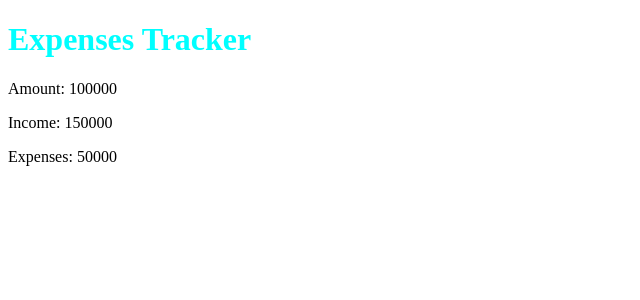
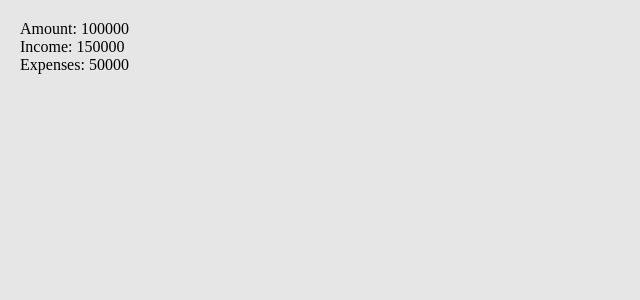
Before and after one commit to SofiaRubiano10/Angular, an Angular app: page / in a window 1280 px wide. Shown: the top 300 px of the page, without its empty margins (0-640 px from the left). Built offline with nearby package versions, Linux system fonts and the light colour scheme.

Commit message:
Estilo en el archivo styles.scss y app.components.scss

```diff
--- a/src/app/app.component.html
+++ b/src/app/app.component.html
@@ -1,2 +1,3 @@
-<h1>Expenses Tracker</h1>
-<app-balance [balance]="balance" />
+<div class="container">
+  <app-balance [balance]="balance" />
+</div>
--- a/src/app/app.component.scss
+++ b/src/app/app.component.scss
@@ -1,3 +1,8 @@
-h1 {
-  color: aqua;
+.container {
+  background-color: #e6e6e6;
+  width: 100vw;
+  height: 100vh;
+  display: grid;
+  grid-template-rows: 150px auto;
+  padding: 20px;
 }
--- a/src/styles.scss
+++ b/src/styles.scss
@@ -1 +1,10 @@
-/* You can add global styles to this file, and also import other style files */
+@import url("https://fonts.googleapis.com/css2?family=Montserrat:ital,wght@0,100;0,200;0,300;0,400;0,500;0,600;0,700;0,800;0,900;1,100;1,200;1,300;1,400;1,500;1,600;1,700;1,800;1,900&display=swap");
+
+//Reset
+* {
+  margin: 0;
+  padding: 0;
+  box-sizing: border-box;
+}
+
+$font-family: "Montserrat", sans-serif;
```
